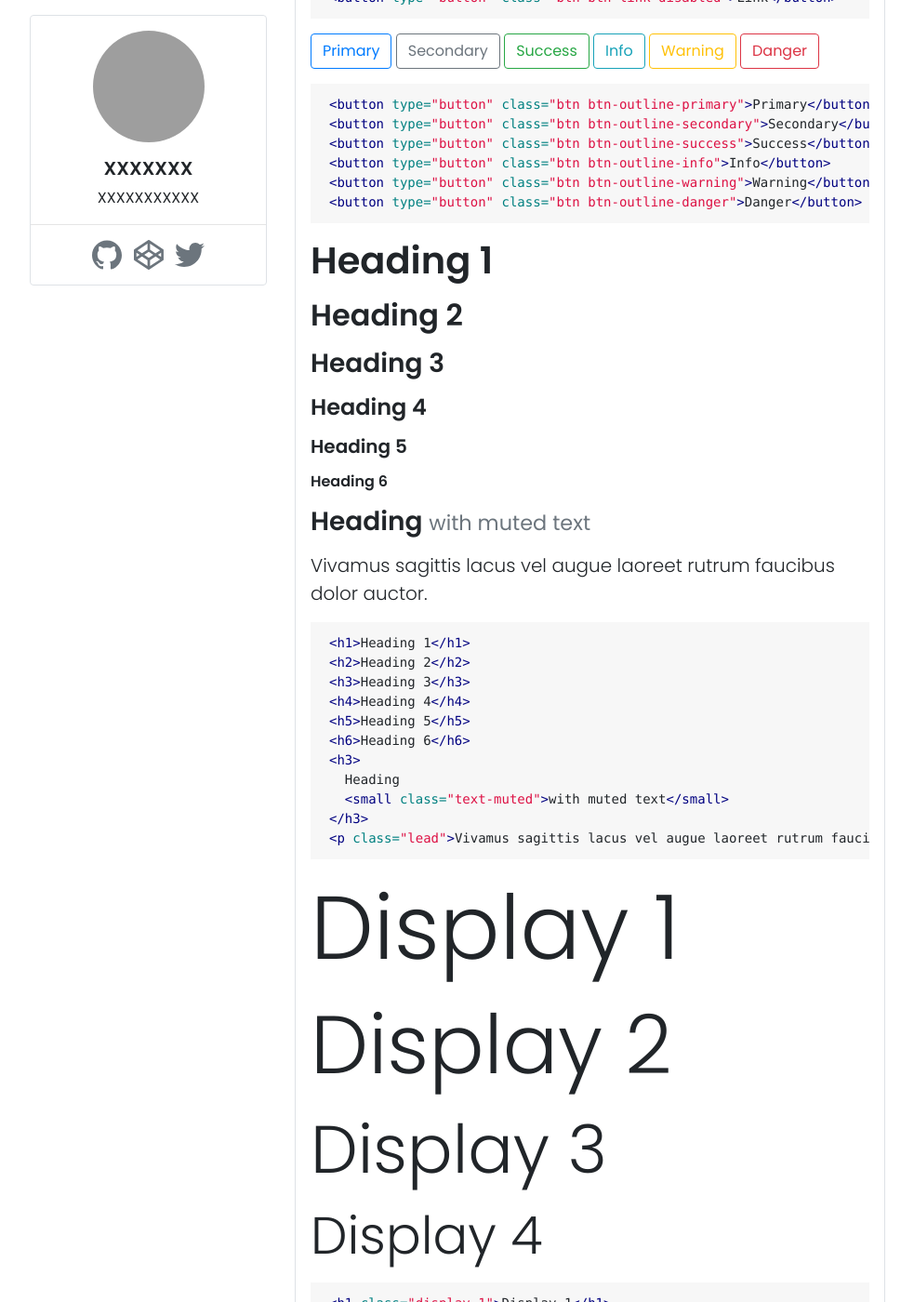
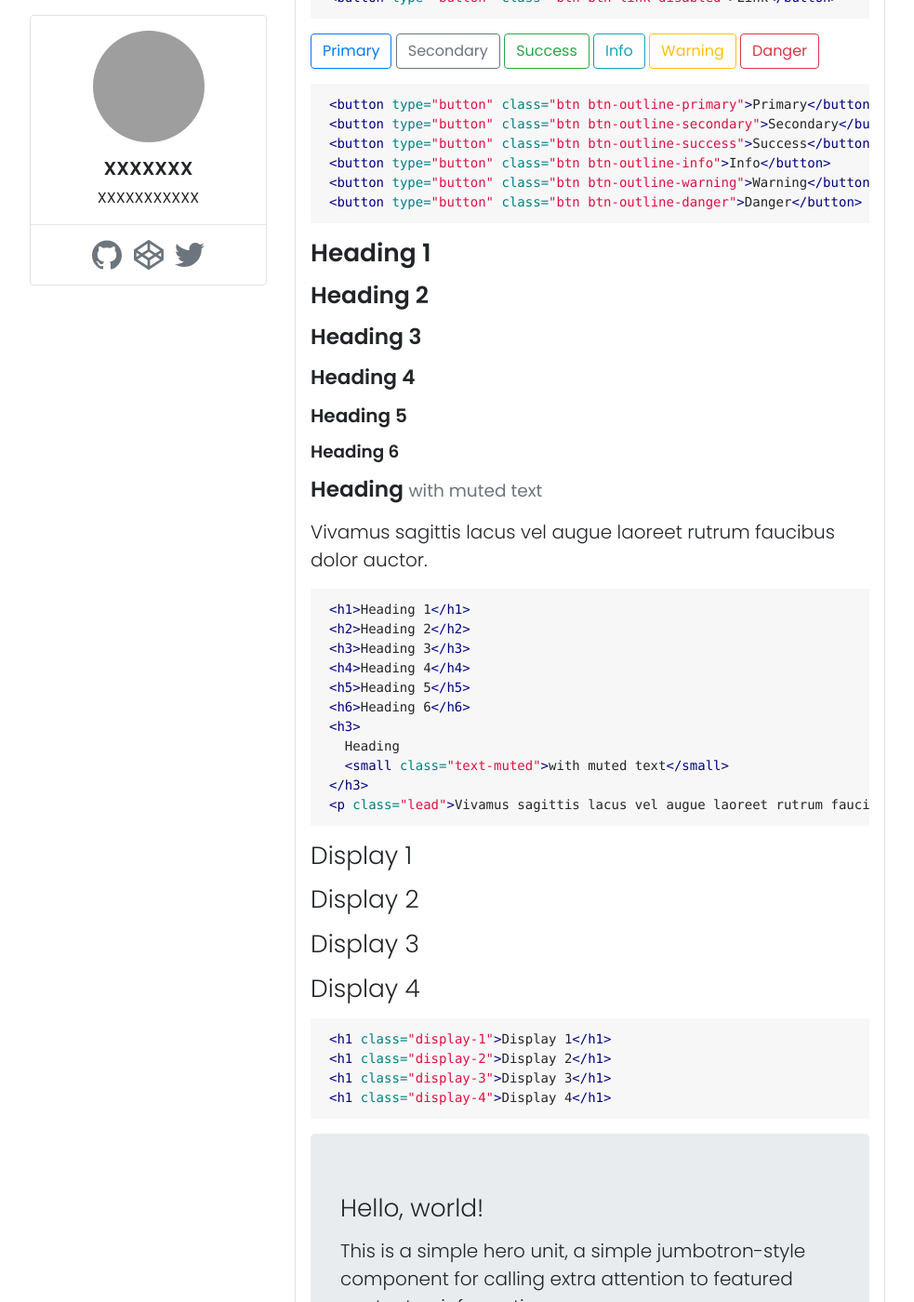
Before and after one commit to anasrar/Bersih, a Jekyll site: the page built from _posts/2019-02-03-dummy-post.md, in a window 1280 px wide and 1400 px high, scrolled down 1287 px. Shown: the whole window at 93% size, without its empty margins (148-1131 px from the left). Built offline with Jekyll 4.4.1, drawn with Linux system fonts in a browser that asks for light colours; nearby versions of some CDN libraries; comment, search, counter and statistics services are not loaded.

Commit message:
optimizing heading font size on post

```diff
--- a/assets/css/main.scss
+++ b/assets/css/main.scss
@@ -119,3 +119,11 @@ a.hover-icon:hover {
 }
 
 @import "syntax-highlighter";
+
+#post-content {
+    @for $i from 1 through 6 {
+        .h#{$i},h#{$i} {
+          font-size: 1.75rem - ($i / 10);
+        }
+    }
+}
```
